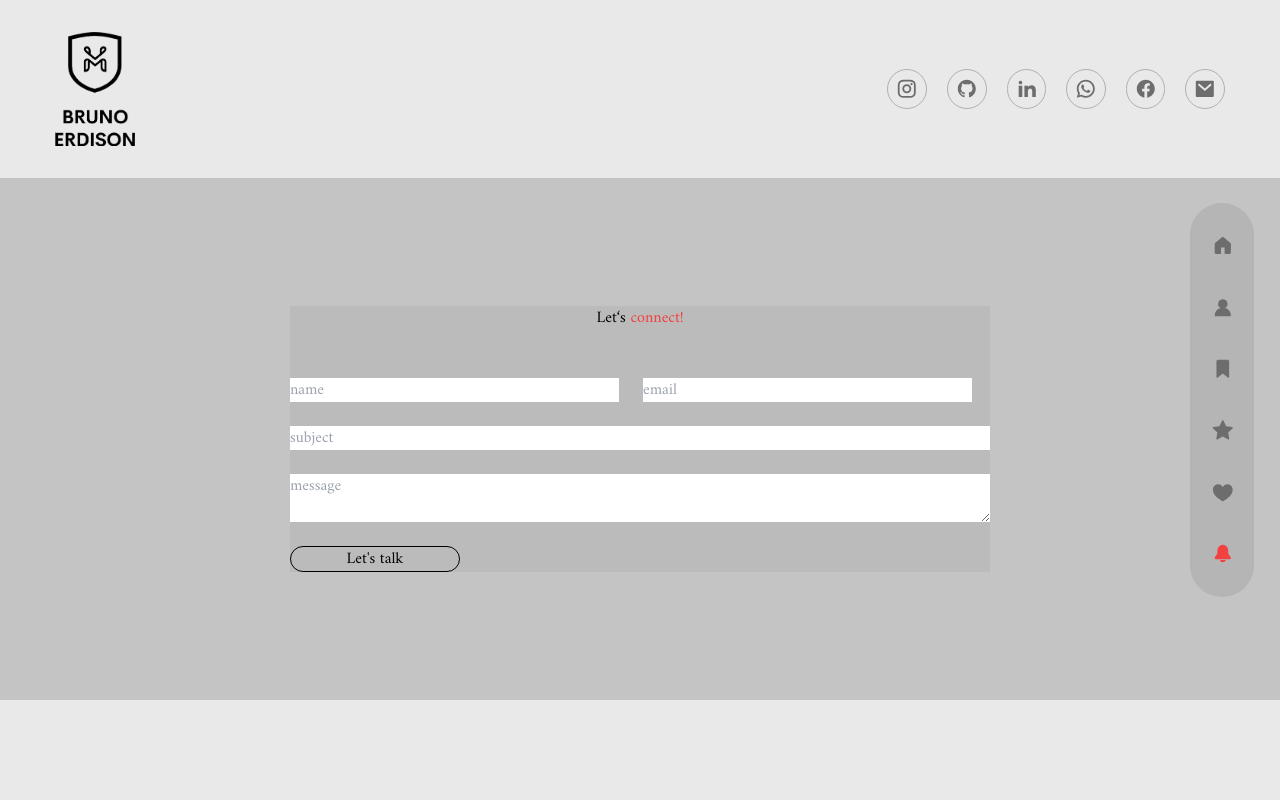
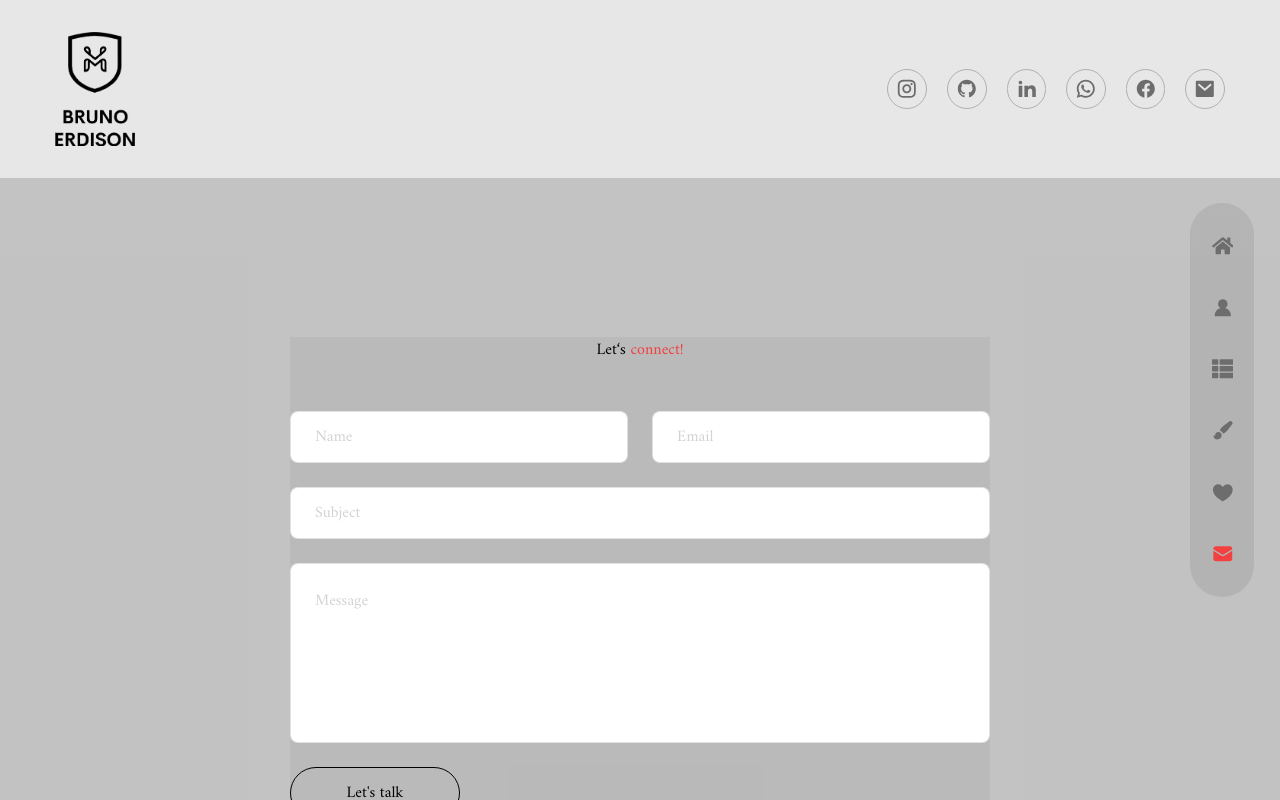
Before and after one commit to johannDeLaCruz/johann_personal_portfolio, a Next.js app: page /contact in a window 1280 px wide. Built offline with nearby package versions, Linux system fonts and the light colour scheme.

Commit message:
fix(home): :lipstick: adjust z index

```diff
--- a/app/globals.css
+++ b/app/globals.css
@@ -1,27 +1,19 @@
-@import url('https://fonts.googleapis.com/css2?family=Amiri:ital,wght@0,400;0,700;1,400;1,700&display=swap');
-@import url('https://fonts.googleapis.com/css2?family=Poppins:ital,wght@0,100;0,200;0,300;0,400;0,500;0,600;0,700;0,800;0,900;1,100;1,200;1,300;1,400;1,500;1,600;1,700;1,800;1,900&display=swap');
+@import url("https://fonts.googleapis.com/css2?family=Amiri:ital,wght@0,400;0,700;1,400;1,700&display=swap");
+@import url("https://fonts.googleapis.com/css2?family=Poppins:ital,wght@0,100;0,200;0,300;0,400;0,500;0,600;0,700;0,800;0,900;1,100;1,200;1,300;1,400;1,500;1,600;1,700;1,800;1,900&display=swap");
 
 @tailwind base;
 @tailwind components;
 @tailwind utilities;
 
 :root {
-  --foreground-rgb: 0, 0, 0;
-  --background-start-rgb: #8C8C8C;
-  --background-end-rgb: #DDD;
+  --background-start-rgb: #8c8c8c;
+  --background-end-rgb: #ddd;
+  --background-solid: #e9e9e9;
 }
 
-@media (prefers-color-scheme: dark) {
-  :root {
-    --foreground-rgb: 255, 255, 255;
-    --background-start-rgb: 0, 0, 0;
-    --background-end-rgb: 0, 0, 0;
-  }
-}
 
-body {
-  color: rgb(var(--foreground-rgb));
-  background: #E9E9E9
+/* body {   */
+  /* background: var(--background-solid); */
   /* background-image: linear-gradient(
   140deg,
   hsl(0deg 0% 91%) 0%,
@@ -37,10 +29,51 @@ body {
   hsl(344deg 0% 60%) 89%,
   hsl(0deg 0% 57%) 100%
 );    */
+/* } */
+
+@layer base {
+  body {
+    @apply bg-primary-100 overflow-hidden leading-relaxed;
+  }
+  .page {
+    @apply w-full h-screen overflow-hidden;
+  }
+}
+
+@layer components {
+  .btn,
+  .input {
+    @apply h-[52px];
+  }
+  .input {
+    @apply w-full h-[52px] rounded-lg pl-6 capitalize;
+  }
+  .input,
+  .textarea {
+    @apply outline-none focus:ring-1 focus:ring-accent-500 border border-primary-500/20 placeholder:text-primary-500/30 placeholder:font-light;
+  }
+  .textarea {
+    @apply w-full h-[180px] p-6 capitalize rounded-lg resize-none;
+  }
 }
 
 @layer utilities {
   .text-balance {
     text-wrap: balance;
   }
+  .translate-z-0 {
+    transform: translateZ(0px);
+  }
+  .swiper-horizontal > .swiper-pagination-bullets .swiper-pagination-bullet,
+  .swiper-pagination-horizontal.swiper-pagination-bullets
+    .swiper-pagination-bullet {
+    background-color: #f13024;
+  }
+
+  .swiper-button-next:after,
+  .swiper-button-prev:after,
+  .swiper-button-next:after,
+  .swiper-rtl .swiper-button-prev:after {
+    color: #f13024;
+  }
 }
--- a/app/page.tsx
+++ b/app/page.tsx
@@ -1,15 +1,15 @@
 "use client";
-// import Image from "next/image";
 import Avatar from "@/components/Avatar";
 import ProjectsButton from "@/components/ProjectsButton";
+import ParticlesContainer from "@/components/ParticlesContainer";
 import { motion } from "framer-motion";
 import { fadeIn } from "@/utilities/variants";
 
 const HomePage = () => {
   return (
     <div className="h-full">
-      <div className="w-full h-full">
-        <div className="text-center flex flex-col justify-center xl:pt-40 xl:text-left h-full container mx-auto">
+      <div className="h-full w-full">
+        <div className="text-center flex flex-col xl:pt-40 xl:text-left h-full container mx-auto">
           <motion.h1
             variants={fadeIn("down", 0.2)}
             initial="hidden"
@@ -17,14 +17,16 @@ const HomePage = () => {
             exit="hidden"
             className="text-h1 mb-8"
           >
-            Hello, I&apos;m <span className="text-accent-500">Johann.</span>
+            Hello, I&apos;m <span className="text-accent-500">Johann</span>.{" "}
+            <br />
+            Full Stack <span className="text-accent-500">WebDev</span>.
           </motion.h1>
           <motion.p
             variants={fadeIn("down", 0.3)}
             initial="hidden"
             animate="show"
             exit="hidden"
-            className="text-body1 max-w-sm xl:max-w-xl mx-auto xl:mx-0 mb-10 xl:mb-16"
+            className="text-body1 max-w-sm xl:max-w-xl mx-auto xl:mx-0 mb-10 xl:mb-10"
           >
             Lorem ipsum dolor sit amet consectetur adipisicing elit. Dicta
             accusamus optio nostrum error modi esse numquam quos nam
@@ -44,9 +46,9 @@ const HomePage = () => {
           </motion.div>
         </div>
       </div>
-      <div className="w-[1200px] h-full absolute right-0 bottom-0">
-        <div className="bg-none xl>bg-explosion xl:bg-cover xl:bg-right xl:bg-no-repeat w-full h-full absolute mix-blend-color-dodge translate-z-0"></div>
-        <div>Particles</div>
+      <div className="w-[1200px] h-full absolute right-0 bottom-0 -z-50">
+        {/* <div className="bg-none xl:bg-explosion xl:bg-cover xl:bg-right xl:bg-no-repeat w-full h-full absolute mix-blend-color-dodge translate-z-0"></div> */}
+        <ParticlesContainer />
         <motion.div
           variants={fadeIn("up", 0.5)}
           initial="hidden"
--- a/components/Header.tsx
+++ b/components/Header.tsx
@@ -3,7 +3,7 @@ import Image from "next/image";
 import Socials from "@/components/Socials"
 const Header = () => {
   return (
-    <header className="z-30 w-full flex items-center px-16 xl:px-0">
+    <header className="z-30 relative w-full flex items-center px-16 xl:px-0">
       <div className="container mx-auto">
         <div className="flex flex-col lg:flex-row justify-between items-center gap-y-6 py-8">
           <Link href="/">
--- a/components/Layout.tsx
+++ b/components/Layout.tsx
@@ -11,9 +11,9 @@ const Layout = ({
 }>) => {
   const pathname = usePathname();
   return (
-    <>
+    <div className="page text-black bg-cover bg-no-repeat relative">
+      <Nav />
       <Header />
-      <Nav />
       <AnimatePresence mode="wait">
         <motion.div className="h-full" key={pathname}>
           {" "}
@@ -21,7 +21,7 @@ const Layout = ({
           {children}
         </motion.div>
       </AnimatePresence>
-    </>
+    </div>
   );
 };
 
--- a/components/Nav.tsx
+++ b/components/Nav.tsx
@@ -1,28 +1,23 @@
 "use client";
 import Link from "next/link";
-import {
-  GoHomeFill,
-  GoPersonFill,
-  GoHeartFill,
-  GoStarFill,
-  GoBellFill,
-  GoBookmarkFill,
-} from "react-icons/go";
+import { GoPersonFill, GoHeartFill } from "react-icons/go";
+import { HiEnvelope, HiMiniPaintBrush } from "react-icons/hi2";
+import { FaThList, FaHome } from "react-icons/fa";
 
 import { usePathname } from "next/navigation";
 
 export const navData = [
-  { name: "home", path: "/", icon: <GoHomeFill /> },
+  { name: "home", path: "/", icon: <FaHome /> },
   { name: "about", path: "/about", icon: <GoPersonFill /> },
   {
     name: "services",
     path: "/services",
-    icon: <GoBookmarkFill />,
+    icon: <FaThList />,
   },
   {
     name: "work",
     path: "/work",
-    icon: <GoStarFill />,
+    icon: <HiMiniPaintBrush />,
   },
   {
     name: "testimonials",
@@ -32,7 +27,7 @@ export const navData = [
   {
     name: "contact",
     path: "/contact",
-    icon: <GoBellFill />,
+    icon: <HiEnvelope />,
   },
 ];
 
@@ -52,7 +47,7 @@ const Nav = () => {
           >
             <div className="absolute pr-14 right-0 hidden xl:group-hover:flex">
               <div className="bg-primary-400/30 relative p-2 flex items-center rounded-[3px]">
-                <span className="text-body2 text-black leading-none font-semibold capitalize">
+                <span className="font-body text-body2 text-primary-500 leading-none font-semibold uppercase">
                   {link.name}
                 </span>
                 {/* <div className="border-solid border-l-primary-400/30 border-l-8 border-y-transparent border-y-[6px] border-r-0 absolute -right-2"></div> */}
--- a/components/ParticlesContainer.tsx
+++ b/components/ParticlesContainer.tsx
@@ -1,56 +1,95 @@
+"use client";
 import Particles, { initParticlesEngine } from "@tsparticles/react";
-import { useCallback } from "react";
+import { useEffect, useMemo, useState } from "react";
 import { loadFull } from "tsparticles";
+import { type Container, type ISourceOptions } from "@tsparticles/engine";
+
 const ParticlesContainer = () => {
-  // const particlesInit = useCallback(async (engine) => {
-  //   await loadFull(engine);
-  // }, []);
-  const particlesLoaded = useCallback(async () => {}, []);
-  return (
-    <Particles
-      className="w-full h-full absolute translate-z-0"
-      id="tsparticles"
-      // init={particlesInit}
-      // loaded={particlesLoaded}
-      options={{
-        fullScreen: { enable: false },
-        background: { color: { value: "text-primary-500" } },
-        particles: {
-          color: { value: "#fff" },
-          move: {
-            direction: "bottom",
+  const [init, setInit] = useState(false);
+  useEffect(() => {
+    initParticlesEngine(async (engine) => {
+      await loadFull(engine);
+    }).then(() => {
+      setInit(true);
+    });
+  }, []);
+
+  const particlesLoaded = async (container?: Container): Promise<void> => {
+    console.log(container);
+  };
+
+  const options: ISourceOptions = useMemo(
+    () => ({
+      particles: {
+        number: {
+          value: 120, // Adjust the number of particles as needed
+        },
+
+        color: {
+          value: "#8c8c8c", // Smoke color
+        },
+
+        shape: {
+          type: "circle", // You can use "circle" or "triangle" for a basic smoke shape
+        },
+
+        opacity: {
+          value: 0.2, // Adjust the opacity to control the density of the smoke
+
+          animation: {
             enable: true,
-            outModes: "out",
-            speed: 0.5,
-          },
-          number: {
-            density: {
-              enable: true,
-              // area: 800
-            },
-            value: 400,
-          },
-          opacity: {
-            value: 0.2,
-          },
-          shape: {
-            type: "circle",
-          },
-          size: {
-            value: 5,
-          },
-          wobble: {
-            enable: true,
-            distance: 10,
-            speed: 10,
-          },
-          zIndex: {
-            value: { min: 0, max: 100 },
+
+            speed: 0.1,
+
+            minimumValue: 0.1,
+
+            sync: false,
           },
         },
-      }}
-    ></Particles>
+
+        size: {
+          value: 4, // Adjust the size of smoke particles
+
+          random: true, // Randomize particle sizes for a more natural look
+
+          animation: {
+            enable: true,
+
+            speed: 0.1,
+
+            minimumValue: 5,
+
+            sync: true,
+          },
+        },
+
+        move: {
+          enable: true,
+
+          direction: "none", // Make particles move randomly
+
+          speed: 1, // Adjust the speed of particle movement
+
+          outMode: "out", // Define how particles behave when they move out of the canvas
+        },
+      },
+
+      /* Other configuration options */
+    }),
+    []
   );
+  if (init) {
+    return (
+      <Particles
+        className="w-full h-full absolute translate-z-0"
+        id="tsparticles"
+        // init={particlesInit}
+        particlesLoaded={particlesLoaded}
+        options={options}
+      ></Particles>
+    );
+  }
+  return <></>;
 };
 
 export default ParticlesContainer;
--- a/components/Socials.tsx
+++ b/components/Socials.tsx
@@ -2,7 +2,7 @@ import Link from "next/link";
 import {
   RiInstagramLine,
   RiGithubFill,
-  RiTwitterXFill,
+  // RiTwitterXFill,
   RiLinkedinFill,
   RiWhatsappLine,
   RiFacebookCircleFill,
--- a/tailwind.config.ts
+++ b/tailwind.config.ts
@@ -39,14 +39,33 @@ const config: Config = {
       h2: ["clamp(2.074rem, 1.777rem + 0.741vi, 2.333rem)", "1.5"],
 
       // 39.813px → 44.79px
+      // h1: [
+      //   "clamp(2.488rem, 2.133rem + 0.889vi, 2.799rem)",
+      //   {
+      //     lineHeight: "1.2em",
+      //     letterSpacing: "0em",
+      //     fontWeight: "bold",
+      //   },
+      // ],
+       /* 47.776px → 53.748px */
       h1: [
         "clamp(2.488rem, 2.133rem + 0.889vi, 2.799rem)",
         {
           lineHeight: "1.2em",
           letterSpacing: "0em",
-          fontWeight: "normal",
+          fontWeight: "bold",
         },
       ],
+    // },
+    /* 57.331px → 64.497px */
+      //    h1: [
+      //   "clamp(3.583rem, 3.071rem + 1.28vi, 4.031rem)",
+      //   {
+      //     lineHeight: "1.2em",
+      //     letterSpacing: "0em",
+      //     fontWeight: "normal",
+      //   },
+      // ],
     },
     screens: {
       sm: "640px",
```
